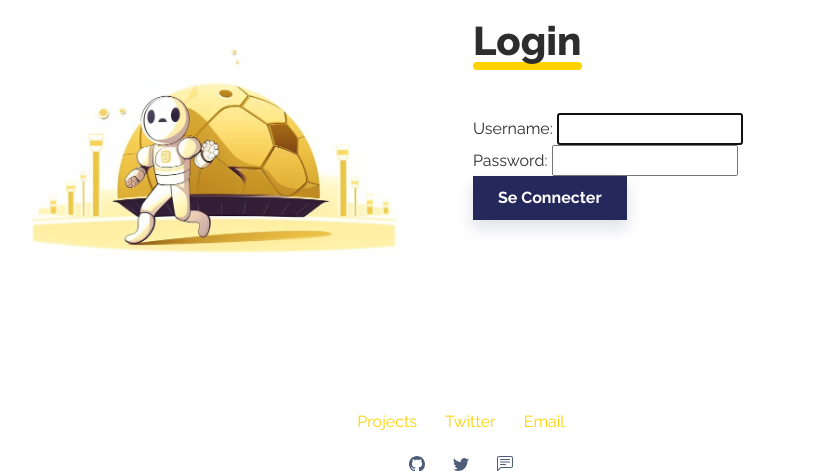
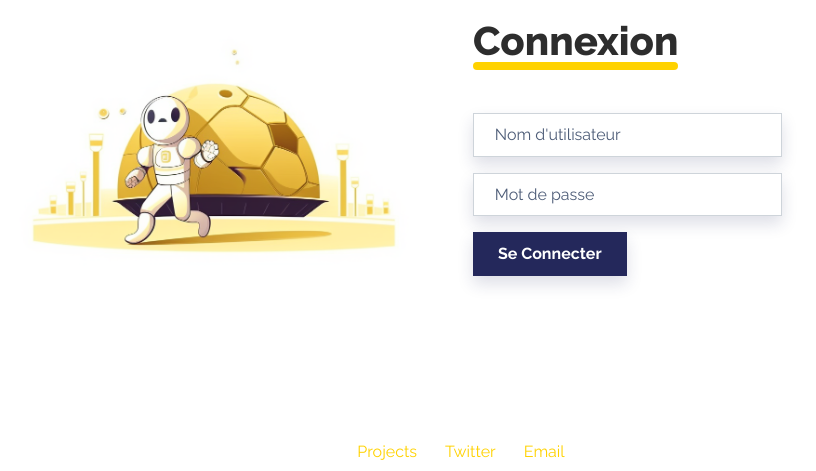
Before and after one commit to AnTerZz/tournois-antoine-rieuneau, a Django app: page /accounts/login/ in a window 1280 px wide. Shown: the part 127-598 px from the top of the page, without its empty margins (179-995 px from the left). Run offline with Django 4.2, Linux system fonts and the light colour scheme; some libraries are stand-ins or nearby versions.

Commit message:
Updated login.html to use custom form

```diff
--- a/tournois/FinalWhistle/templates/registration/login.html
+++ b/tournois/FinalWhistle/templates/registration/login.html
@@ -34,14 +34,22 @@
             <div class="row">
                 <div class="col-md-6 text-center"><img class="img-fluid w-100" src="{% static 'FinalWhistle/assets/img/illustrations/loginpage.png'%}"></div>
                 <div class="col-md-5 col-xl-4 text-center text-md-start">
-                    <h2 class="display-6 fw-bold mb-5"><span class="underline pb-1"><strong>Login</strong><br></span></h2>
+                    <h2 class="display-6 fw-bold mb-5"><span class="underline pb-1"><strong>Connexion</strong><br></span></h2>
                     <form method="post" action="{% url 'login' %}">
                         {% csrf_token %}
-                        {{form}}
-                        <!--- div class="mb-3"><input class="shadow form-control" type="email" name="username" placeholder="Nom d'Utilisateur"></div>
-                        <div class="mb-3"><input class="shadow form-control" type="password" name="password" placeholder="Mot de passe"></div> -->
-                        <div class="mb-5"><button class="btn btn-primary shadow" type="submit">Se Connecter</button></div>
-                        <input type="hidden" name="next" value="{{ next }}">
+                        {% if next %}
+                            <input type="hidden" name="next" value="{{ next }}" />
+                        {% endif %}
+                        <div class="mb-3">
+                            <input class="shadow form-control" type="text" id="username" name="username"  placeholder="Nom d'utilisateur">
+                        </div>
+                        <div class="mb-3">
+                            <input class="shadow form-control" type="password" name="password" id="password" placeholder="Mot de passe">
+                        </div>
+
+                        <div class="mb-5">
+                            <button class="btn btn-primary shadow" type="submit" class="btn">Se Connecter</button>
+                        </div>
                         <p class="text-muted"></p>
                     </form>
                 </div>
```
